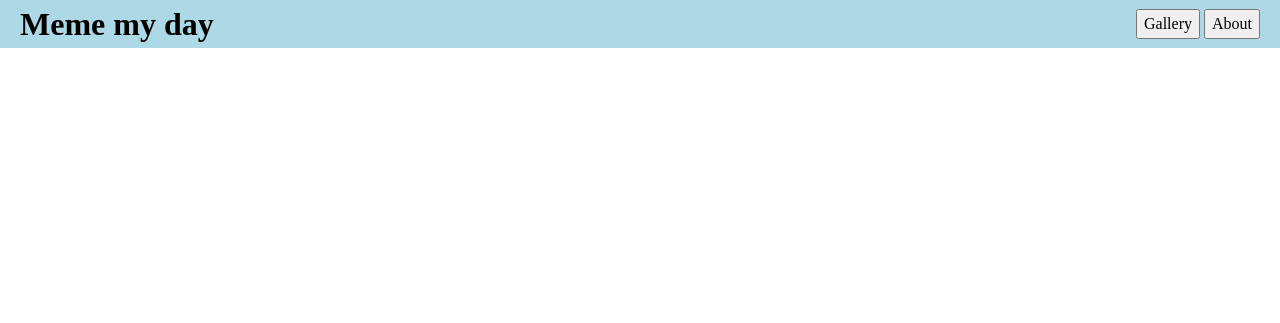
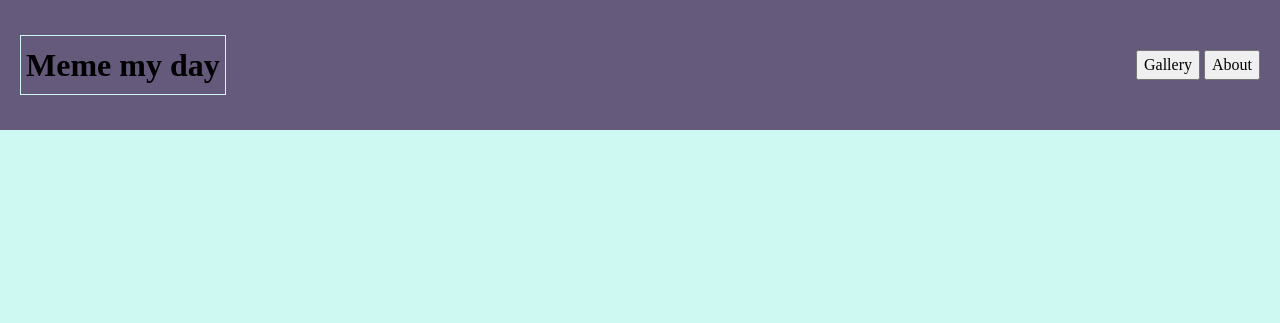
Before and after one commit to assafperetz6/MemeMyDay, a plain HTML site: page index.html in a window 1280 px wide. Drawn offline with Linux system fonts and the light colour scheme; files whose address does not match are found by name.

Commit message:
Add basic styling for main header

```diff
--- a/css/basics/base.css
+++ b/css/basics/base.css
@@ -7,6 +7,7 @@
 }
 
 body {
+    background-color: var(--base-clr);
 	line-height: 1.5;
 	-webkit-font-smoothing: antialiased;
 }
--- a/css/cmps/main-header.css
+++ b/css/cmps/main-header.css
@@ -1,12 +1,15 @@
 .main-header {
-    background-color: lightblue;
+    height: 130px;
+    align-items: center;
+    background-color: var(--primary-1);
 }
 
 .main-header .logo {
+    padding: 5px;
+    border: solid 1px var(--base-clr);
     margin-inline-start: 20px;
 }
 
 .main-header .main-nav {
-    align-self: center;
     margin-inline-end: 20px;
 }
```
